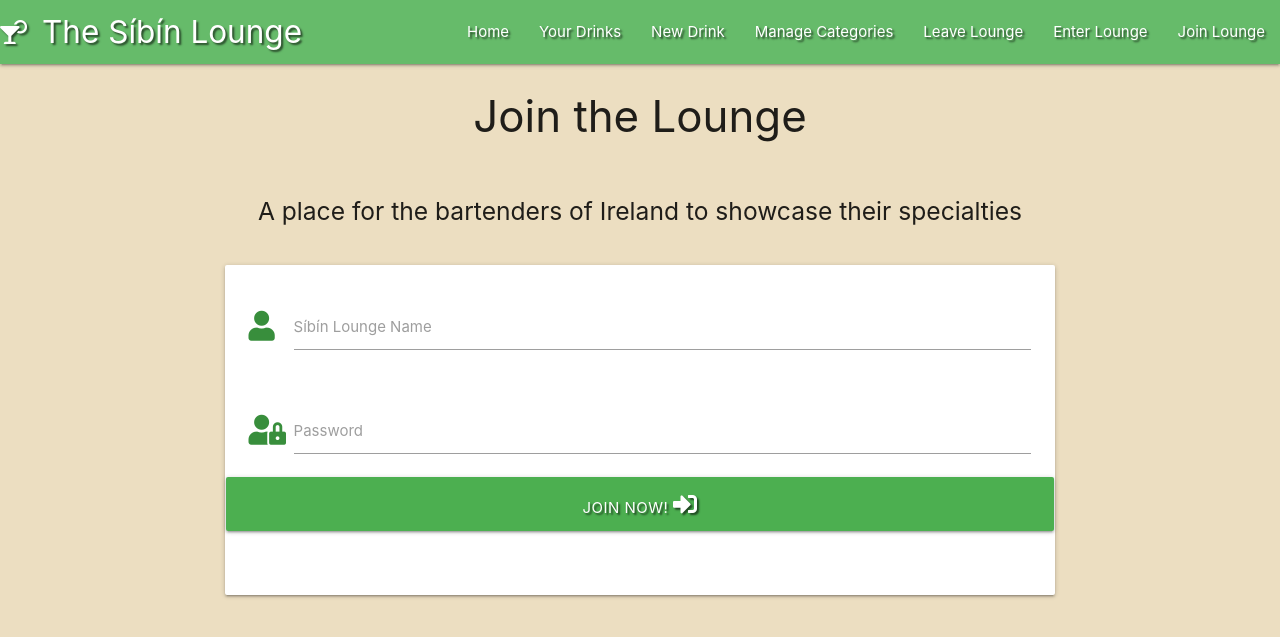
After one commit to stephenoc390/sibin_lounge, a Flask app: page /join in a window 1280 px wide. The commit adds this page. Shown: the top 637 px of the page. Run offline with Flask 2, Linux system fonts and the light colour scheme; some libraries are stand-ins or nearby versions.

Commit message:
added Join template

```diff
--- a/app.py
+++ b/app.py
@@ -4,6 +4,7 @@ from flask import (
     redirect, request, session, url_for)
 from flask_pymongo import PyMongo
 from bson.objectid import ObjectId
+from werkzeug.security import generate_password_hash, check_password_hash
 if os.path.exists("env.py"):
     import env
 
@@ -16,6 +17,7 @@ app.secret_key = os.environ.get("SECRET_KEY")
 
 mongo = PyMongo(app)
 
+
 @app.route("/")
 @app.route("/get_drinks")
 def get_drinks():
@@ -23,6 +25,11 @@ def get_drinks():
     return render_template("drinks.html", drinks=drinks)
 
 
+@app.route("/join", methods=["GET", "POST"])
+def join():
+    return render_template("join.html")
+
+
 if __name__ == "__main__":
     app.run(host=os.environ.get("IP"),
             port=int(os.environ.get("PORT")),
--- a/static/css/style.css
+++ b/static/css/style.css
@@ -1,3 +1,7 @@
 .text-shadow {
     text-shadow: 2px 2px 2px rgba(0, 0, 0, 0.6);
 }
+
+body {
+    background-color: #ECDEC1;
+}
--- a/templates/base.html
+++ b/templates/base.html
@@ -26,7 +26,7 @@
                     <li><a href="#">Manage Categories</a></li>
                     <li><a href="#">Leave Lounge</a></li>
                     <li><a href="#">Enter Lounge</a></li>
-                    <li><a href="#">Join Lounge</a></li>
+                    <li><a href="{{ url_for('join') }}">Join Lounge</a></li>
                 </ul>
             </div>
         </nav>
@@ -39,7 +39,7 @@
             <li><a href="#">Manage Categories</a></li>
             <li><a href="#">Leave Lounge</a></li>
             <li><a href="#">Enter Lounge</a></li>
-            <li><a href="#">Join Lounge</a></li>
+            <li><a href="{{ url_for('join') }}">Join Lounge</a></li>
         </ul>
     </header>
 
--- /dev/null
+++ b/templates/join.html
@@ -0,0 +1,36 @@
+{% extends "base.html" %}
+{% block content %}
+
+    <h3 class="center-align">Join the Lounge</h3><br>
+    <h5 class="center-align">A place for the bartenders of Ireland to showcase their specialties</h5><br>
+
+    <div class="row">
+        <form class="col s12 m8 offset-m2" method="POST" action="{{ url_for('join') }}">
+            <div class="card-panel">
+                <!-- username -->
+                <div class="row">
+                    <div class="input-field col s12">
+                        <i class="fas fa-user prefix green-text text-darken-2"></i>
+                        <input id="username" name="username" type="text" class="validate">
+                        <label for="username">Síbín Lounge Name</label>
+                    </div>
+                </div>
+                <!-- password -->
+                <div class="row">
+                    <div class="input-field col s12">
+                        <i class="fas fa-user-lock prefix green-text text-darken-2"></i>
+                        <input id="password" name="password" type="password" class="validate">
+                        <label for="password">Password</label>
+                    </div>
+                    <!-- join now -->
+                    <div class="row">
+                        <button type="submit" class="col s12 btn-large green text-shadow">
+                            Join Now! <i class="fas fas fa-sign-in-alt"></i>
+                        </button>
+                    </div>
+                </div>
+            </div>
+        </form>
+    </div>
+
+{% endblock %}
```
